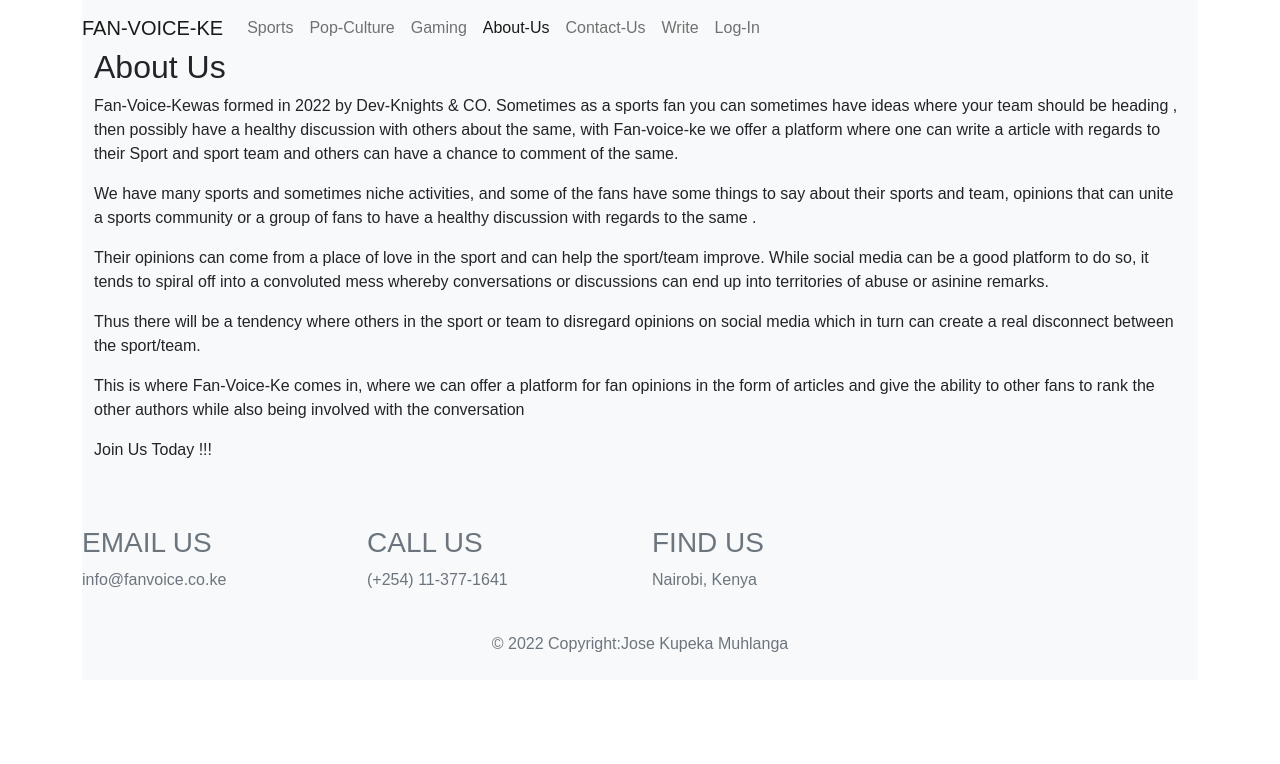
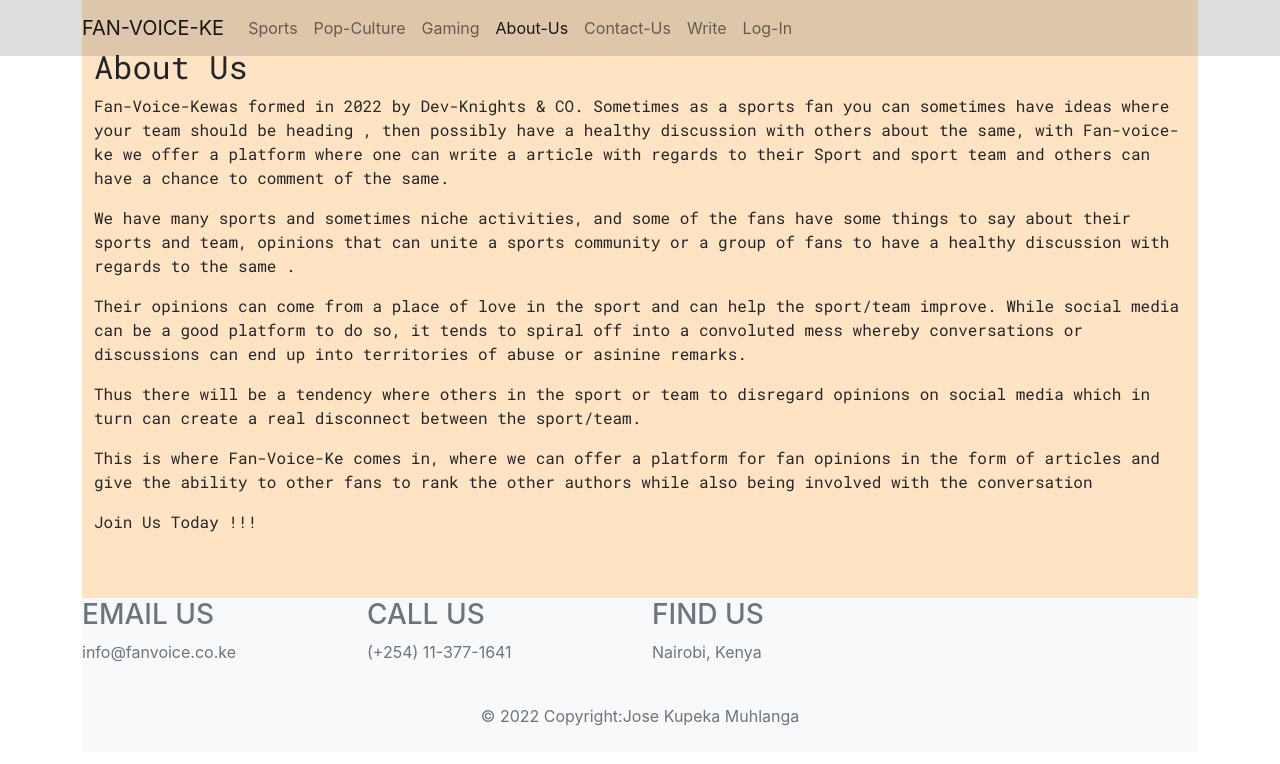
Before and after one commit to JMuhlanga/fanvoice-client, a React (Create React App) app: page /about in a window 1280 px wide. Shown: the top 764 px of the page. Built offline with nearby package versions, Linux system fonts and the light colour scheme.

Commit message:
Some Styling

```diff
--- a/src/Components/About.js
+++ b/src/Components/About.js
@@ -7,7 +7,7 @@ function AboutUs(){
 
             <div className="container">
 
-                <div className="album py-5 bg-light">
+                <div className="album py-5">
 
                     <div className="container">
 
--- a/src/Components/Gaming.js
+++ b/src/Components/Gaming.js
@@ -37,7 +37,7 @@ function Gaming(){
     return(
         <>
             <div className="container">
-                <div className="album py-5 bg-light">
+                <div className="album py-5">
                     <div className="container">
                         <div className="row row-cols-1 row-cols-sm-2 row-cols-md-3 g-3">
                             {article}
--- a/src/Components/Home.js
+++ b/src/Components/Home.js
@@ -32,7 +32,7 @@ function Home(){
     return(
         <>
             <div className="container">
-                <div className="album py-5 bg-light">
+                <div className="album py-5">
                     <div className="container">
                         <div className="row row-cols-1 row-cols-sm-2 row-cols-md-3 g-3">
                             {article}
--- a/src/Components/NavBar.js
+++ b/src/Components/NavBar.js
@@ -4,7 +4,7 @@ import { NavLink } from "react-router-dom";
 function NavBar(){
     return(
         <>
-            <nav className="navbar navbar-expand-lg navbar-light fixed-top mask-custom shadow-0">
+            <nav className="navbar navbar-expand-lg  fixed-top mask-custom shadow-0">
                 <div className="container">
 
                     <NavLink className="navbar-brand" to="/" >FAN-VOICE-KE</NavLink>
--- a/src/Components/PopCulture.js
+++ b/src/Components/PopCulture.js
@@ -37,7 +37,7 @@ function PopCulture(){
     return(
         <>
             <div className="container">
-                <div className="album py-5 bg-light">
+                <div className="album py-5">
                     <div className="container">
                         <div className="row row-cols-1 row-cols-sm-2 row-cols-md-3 g-3">
                             {article}
--- a/src/Components/Sports.js
+++ b/src/Components/Sports.js
@@ -37,7 +37,7 @@ function Sports(){
     return(
         <>
             <div className="container">
-                <div className="album py-5 bg-light">
+                <div className="album py-5">
                     <div className="container">
                         <div className="row row-cols-1 row-cols-sm-2 row-cols-md-3 g-3">
                             {article}
--- a/src/index.css
+++ b/src/index.css
@@ -1,5 +1,5 @@
 @import url('https://cdn.jsdelivr.net/npm/bootstrap@5.2.2/dist/css/bootstrap.min.css');
-@import url('https://fonts.googleapis.com/css2?family=Kalam:wght@300;400&display=swap');
+@import url("https://fonts.googleapis.com/css2?family=Roboto+Mono&display=swap");
 
 body {
   margin: 0;
@@ -20,6 +20,25 @@ code {
   height: 714px;
 }
 
-*{
-  font-family:sans-serif
+.container .album {
+  font-family: Roboto Mono;
+  font: size 18px;
+  background-color: bisque;
 }
+.container .album .reg-form{
+  font-family: Roboto Mono;
+  font: size 18px;
+  background-color: burlywood;
+}
+
+/* .col{
+
+} */
+
+nav {
+  background-color: rgba(0, 0, 0, 0.13);
+}
+
+.app {
+  background-color: beige;
+}
```
